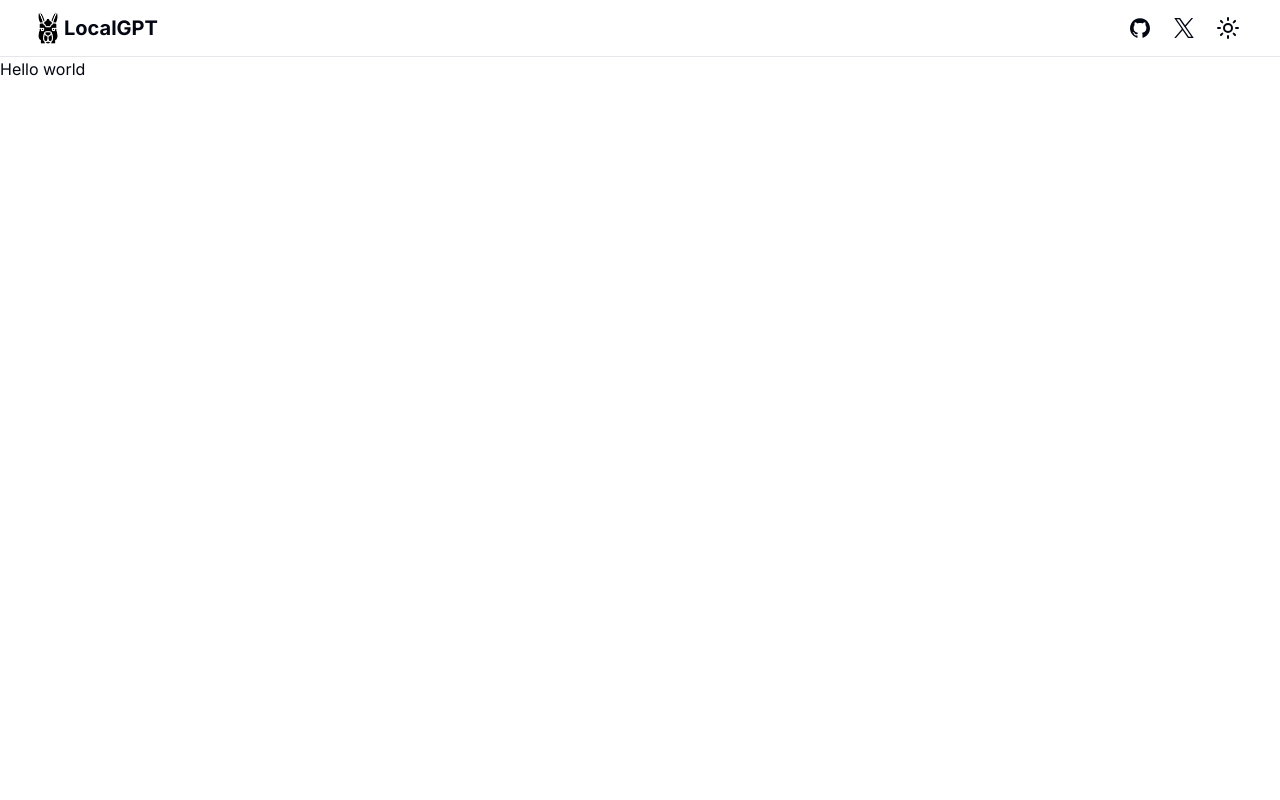
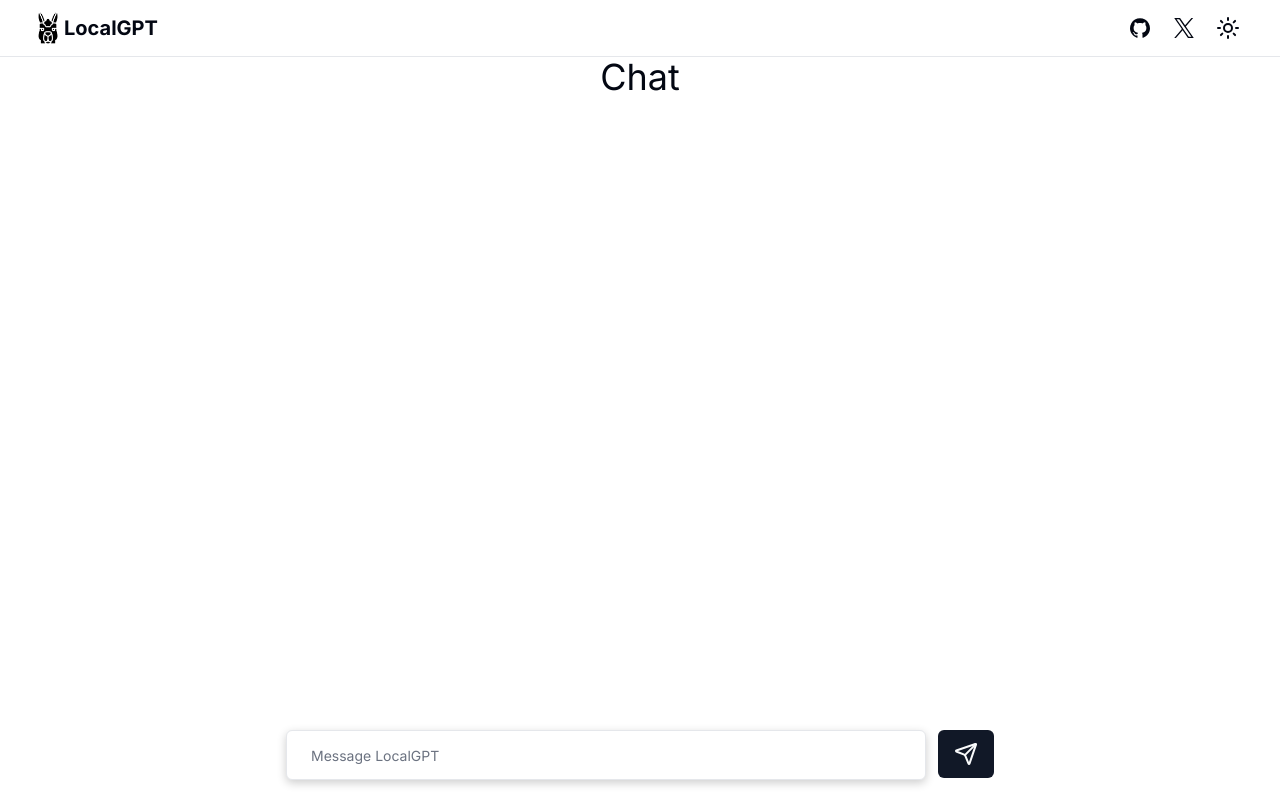
Before and after one commit to lokeswaran-aj/LocalGPT, a Next.js app: page / in a window 1280 px wide. Built offline with nearby package versions, Linux system fonts and the light colour scheme.

Commit message:
🚀 Add Message inputbox

```diff
--- a/app/layout.tsx
+++ b/app/layout.tsx
@@ -25,12 +25,7 @@ export default function RootLayout({
                     inter.variable
                 )}
             >
-                <Providers>
-                    <div className="flex flex-col min-h-dvh relative bg-background">
-                        <Header />
-                        <main className="flex-1">{children}</main>
-                    </div>
-                </Providers>
+                <Providers>{children}</Providers>
             </body>
         </html>
     );
--- a/app/page.tsx
+++ b/app/page.tsx
@@ -1,3 +1,16 @@
+import Header from "@/components/Header";
+import MessageInput from "@/components/MessageInput";
+
 export default function Home() {
-    return <section>Hello world</section>;
+    return (
+        <div className="flex flex-col min-h-dvh relative bg-background">
+            <main className="flex-1">
+                <Header />
+                <div className="container max-w-screen-lg">
+                    <h1 className="text-4xl text-center">Chat</h1>
+                </div>
+            </main>
+            <MessageInput />
+        </div>
+    );
 }
--- /dev/null
+++ b/components/MessageInput.tsx
@@ -0,0 +1,23 @@
+import React from "react";
+import { Input } from "@/components/ui/input";
+import { Button } from "./ui/button";
+import { Send } from "lucide-react";
+
+type Props = {};
+
+const MessageInput = (props: Props) => {
+    return (
+        <div className="flex justify-center my-5">
+            <Input
+                type="text"
+                placeholder="Message LocalGPT"
+                className="max-w-screen-sm p-6 focus-visible:ring-0 focus-visible:ring-offset-0 shadow-[0_3px_10px_rgb(0,0,0,0.2)]"
+            />
+            <Button className="ml-3 py-6">
+                <Send />
+            </Button>
+        </div>
+    );
+};
+
+export default MessageInput;
--- /dev/null
+++ b/components/ui/input.tsx
@@ -0,0 +1,25 @@
+import * as React from "react"
+
+import { cn } from "@/lib/utils"
+
+export interface InputProps
+  extends React.InputHTMLAttributes<HTMLInputElement> {}
+
+const Input = React.forwardRef<HTMLInputElement, InputProps>(
+  ({ className, type, ...props }, ref) => {
+    return (
+      <input
+        type={type}
+        className={cn(
+          "flex h-10 w-full rounded-md border border-input bg-background px-3 py-2 text-sm ring-offset-background file:border-0 file:bg-transparent file:text-sm file:font-medium placeholder:text-muted-foreground focus-visible:outline-none focus-visible:ring-2 focus-visible:ring-ring focus-visible:ring-offset-2 disabled:cursor-not-allowed disabled:opacity-50",
+          className
+        )}
+        ref={ref}
+        {...props}
+      />
+    )
+  }
+)
+Input.displayName = "Input"
+
+export { Input }
```
